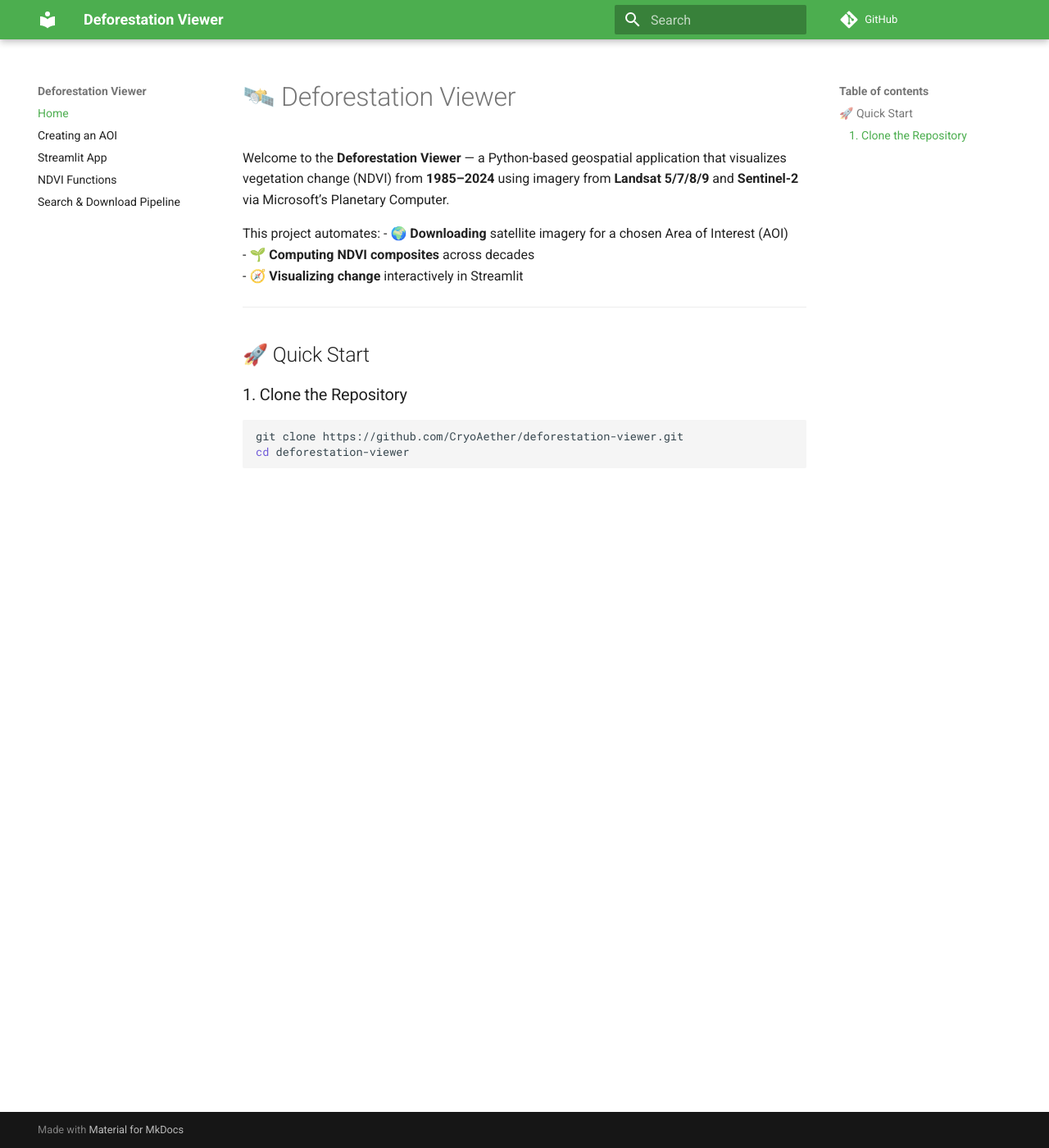
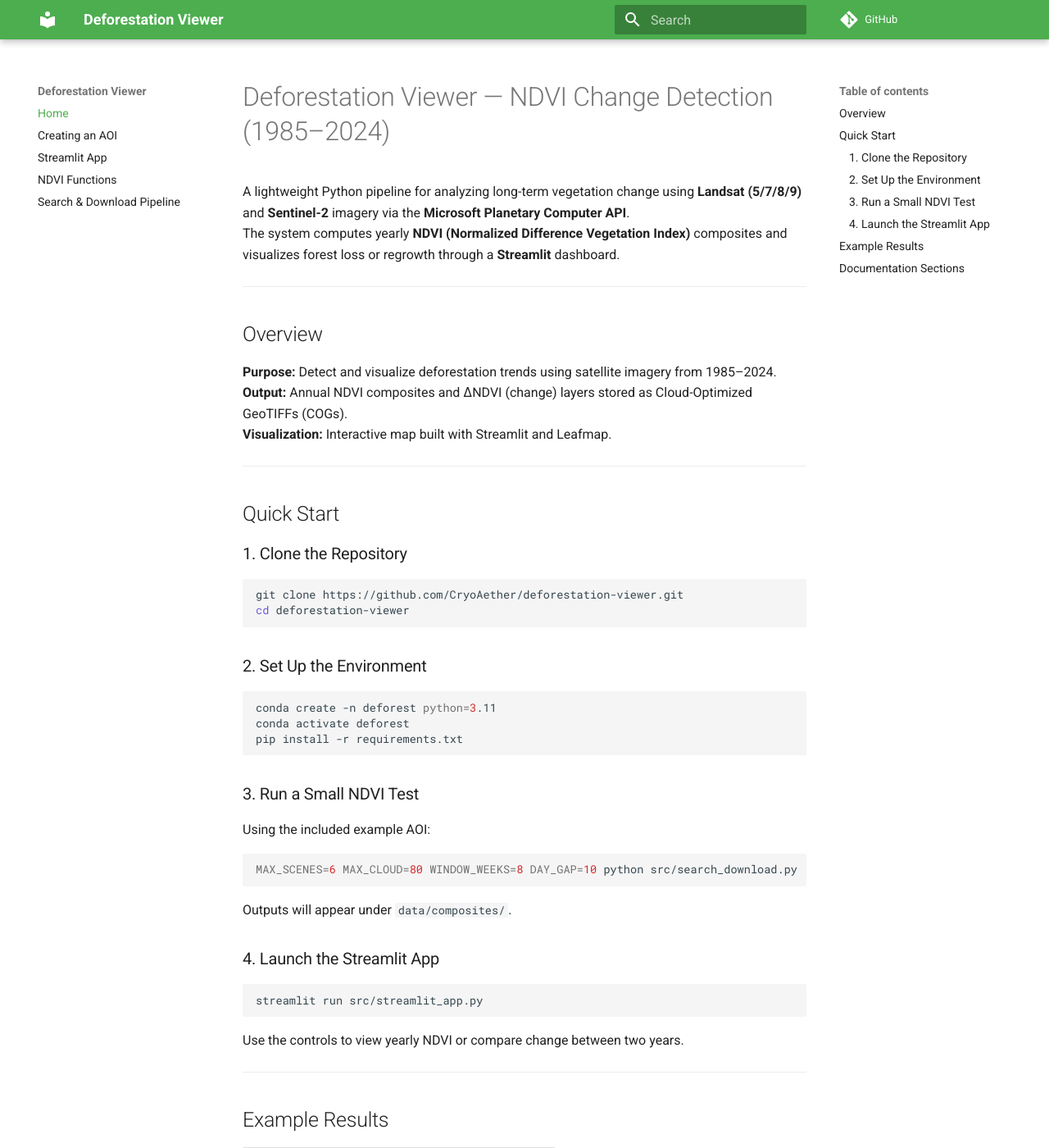
Before and after one commit to CryoAether/deforestation-viewer, an MkDocs documentation site: the page built from docs/index.md, in a window 1280 px wide and 1400 px high. Shown: the whole window at 82% size. Built offline with MkDocs 1.6.1 and Material for MkDocs 9.7.7, drawn with Linux system fonts in a browser that asks for light colours; comment, search, counter and statistics services are not loaded; some of the changed text lies outside the part shown.

Commit message:
added more documentation files

````diff
--- a/docs/index.md
+++ b/docs/index.md
@@ -1,18 +1,79 @@
-# 🛰️ Deforestation Viewer
+# Deforestation Viewer — NDVI Change Detection (1985–2024)
 
-Welcome to the **Deforestation Viewer** — a Python-based geospatial application that visualizes vegetation change (NDVI) from **1985–2024** using imagery from **Landsat 5/7/8/9** and **Sentinel-2** via Microsoft’s Planetary Computer.
-
-This project automates:
-- 🌍 **Downloading** satellite imagery for a chosen Area of Interest (AOI)
-- 🌱 **Computing NDVI composites** across decades
-- 🧭 **Visualizing change** interactively in Streamlit
+A lightweight Python pipeline for analyzing long-term vegetation change using **Landsat (5/7/8/9)** and **Sentinel-2** imagery via the **Microsoft Planetary Computer API**.
+The system computes yearly **NDVI (Normalized Difference Vegetation Index)** composites and visualizes forest loss or regrowth through a **Streamlit** dashboard.
 
 ---
 
-## 🚀 Quick Start
+## Overview
+
+**Purpose:** Detect and visualize deforestation trends using satellite imagery from 1985–2024.
+**Output:** Annual NDVI composites and ΔNDVI (change) layers stored as Cloud-Optimized GeoTIFFs (COGs).
+**Visualization:** Interactive map built with Streamlit and Leafmap.
+
+---
+
+## Quick Start
 
 ### 1. Clone the Repository
+
 ```bash
 git clone https://github.com/CryoAether/deforestation-viewer.git
 cd deforestation-viewer
 ```
+
+### 2. Set Up the Environment
+
+```bash
+conda create -n deforest python=3.11
+conda activate deforest
+pip install -r requirements.txt
+```
+
+### 3. Run a Small NDVI Test
+
+Using the included example AOI:
+
+```bash
+MAX_SCENES=6 MAX_CLOUD=80 WINDOW_WEEKS=8 DAY_GAP=10 python src/search_download.py
+```
+
+Outputs will appear under `data/composites/`.
+
+### 4. Launch the Streamlit App
+
+```bash
+streamlit run src/streamlit_app.py
+```
+
+Use the controls to view yearly NDVI or compare change between two years.
+
+---
+
+## Example Results
+
+| Year | Observation |
+|------|--------------|
+| **1995** | Dense canopy, minimal disturbance |
+| **2002** | Patchy clearing in northern section |
+| **2021** | Widespread NDVI loss, visible deforestation |
+
+<p align="center">
+  <img src="assets/readme/1995.png" width="31%" alt="NDVI 1995">
+  <img src="assets/readme/2002.png" width="31%" alt="NDVI 2002">
+  <img src="assets/readme/2021.png" width="31%" alt="NDVI 2021">
+</p>
+<p align="center">
+  <em>NDVI change progression — 1995 → 2002 → 2021</em>
+</p>
+
+---
+
+## Documentation Sections
+
+- [Installation & Setup](install.md)
+- [Creating a Custom AOI](create_aoi.md)
+- [NDVI Processing Pipeline](search_download.md)
+- [NDVI Computation & Masking](ndvi.md)
+- [Streamlit Visualization](streamlit.md)
+- [Troubleshooting & Error Fixes](troubleshooting.md)
--- /dev/null
+++ b/docs/install.md
@@ -0,0 +1,65 @@
+# Installation and Setup
+
+This guide walks through setting up the Deforestation Viewer environment from scratch.
+
+---
+
+## 1. Clone the Repository
+
+```bash
+git clone https://github.com/CryoAether/deforestation-viewer.git
+cd deforestation-viewer
+```
+
+---
+
+## 2. Create the Conda Environment
+
+It’s recommended to isolate dependencies in a Conda environment.
+
+```bash
+conda create -n deforest python=3.11
+conda activate deforest
+```
+
+---
+
+## 3. Install Dependencies
+
+All required packages are listed in `requirements.txt`:
+
+```bash
+pip install -r requirements.txt
+```
+
+> **Tip:** Installation may take a few minutes, especially for geospatial libraries like `rioxarray` and `geopandas`.
+
+---
+
+## 4. Set Up Microsoft Planetary Computer (MPC)
+
+The pipeline retrieves satellite data directly from the MPC API.
+You don’t need an API key for public collections, but you must agree to the [Terms of Use](https://planetarycomputer.microsoft.com/terms).
+
+If you experience network rate-limiting, sign up for a free [Planetary Computer account](https://planetarycomputer.microsoft.com/account) and authenticate once in your session:
+
+```python
+import planetary_computer as pc
+pc.sign_in()
+```
+
+---
+
+## 5. Verify Installation
+
+Run the following test to confirm all libraries are working:
+
+```bash
+python -c "import stackstac, planetary_computer, geopandas; print('✅ Environment ready')"
+```
+
+If no errors appear, you’re ready to proceed.
+
+---
+
+Next: [Create a Custom AOI →](create_aoi.md)
````
Also changed, not shown: docs/troubleshooting.md (added, +44 -0 lines).
